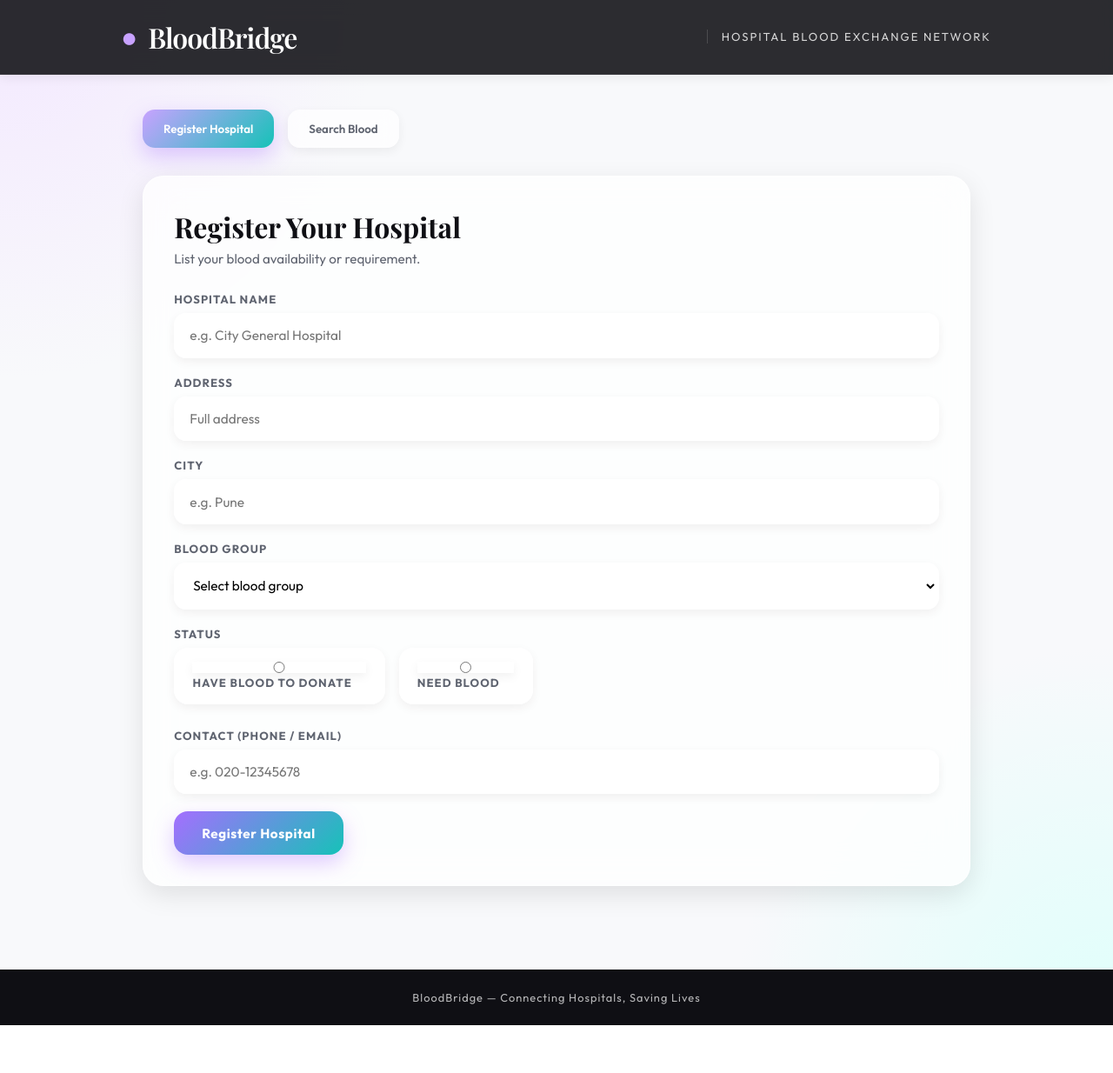
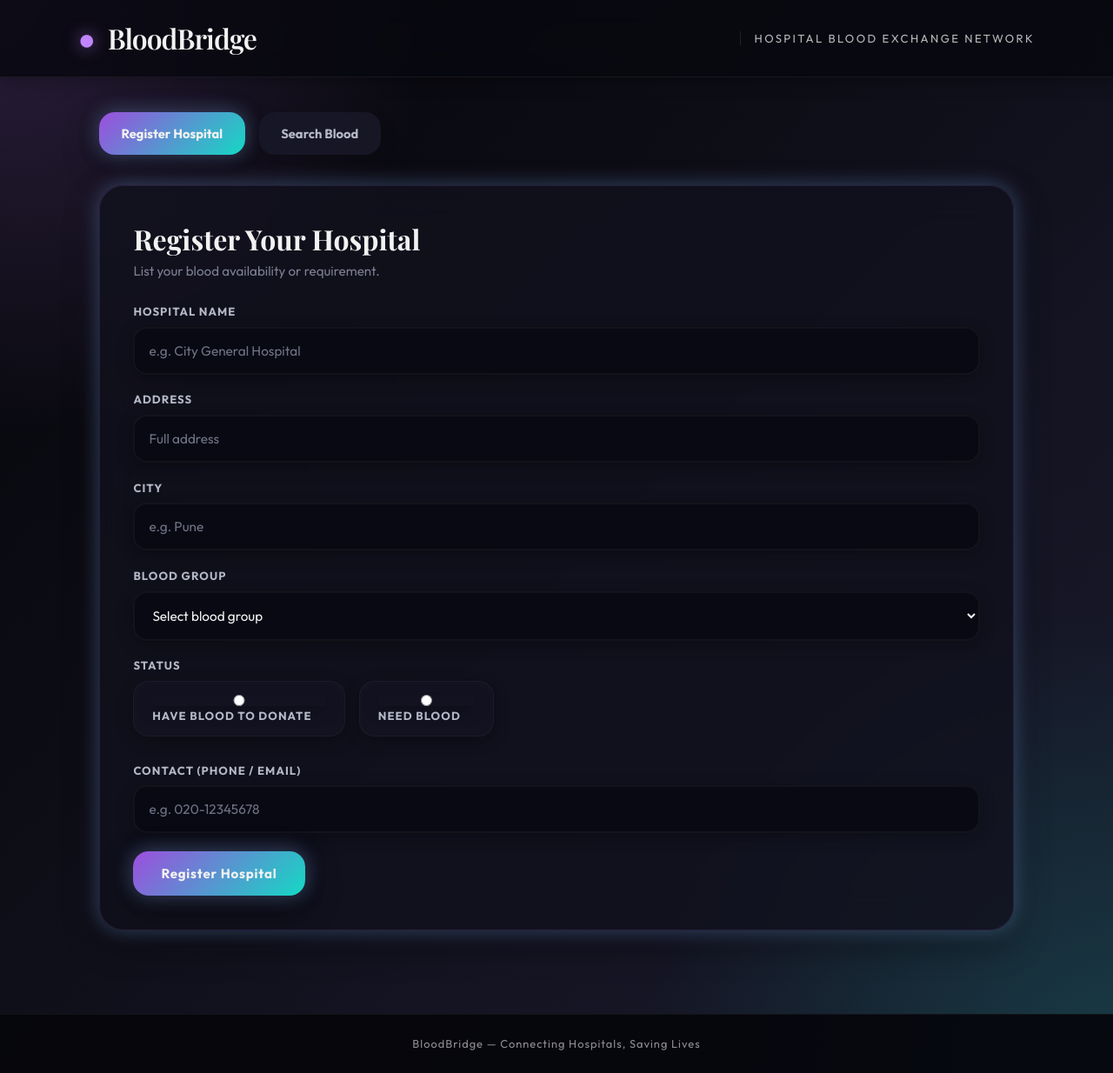
Before and after one commit to prishagawande25-collab/cpps1, a Flask app: page / in a window 1280 px wide. Shown: the whole page at 87% size. Before the commit the page ends 1179 px from the top, so only its background shows below. Run offline with Flask 3, Linux system fonts and the light colour scheme.

Commit message:
Update style.css

```diff
--- a/static/style.css
+++ b/static/style.css
@@ -1,58 +1,95 @@
-@import url('https://fonts.googleapis.com/css2?family=Outfit:wght@300;400;500;600;700&family=Playfair+Display:wght@600;700&display=swap');
+@import url('https://fonts.googleapis.com/css2?family=Outfit:wght@300;400;500;600;700;800&family=Playfair+Display:wght@600;700&display=swap');
 
 *,
 *::before,
 *::after{
-  box-sizing:border-box;
     margin:0;
     padding:0;
+    box-sizing:border-box;
 }
 
 :root{
-  /* COLORS */
-  --black:#0f0f14;
-  --white:#ffffff;
 
-  --lilac:#c8a2ff;
-  --lilac-dark:#a56eff;
-  --lilac-light:#f4ecff;
+    /* MAIN COLORS */
 
-  --teal:#16c2b8;
-  --teal-dark:#009b93;
-  --teal-light:#e8fffc;
+    --black:#07070c;
+    --black-2:#101018;
+    --black-3:#171726;
 
-  --gray-100:#f8f9fb;
-  --gray-200:#e8eaf0;
-  --gray-400:#9aa0ab;
-  --gray-600:#5f6470;
-  --gray-800:#22242b;
+    --white:#f2f2f2;
 
-  --danger:#ff5a7a;
+    --lilac:#c084fc;
+    --lilac-dark:#9d4edd;
+    --lilac-light:#2d1d46;
 
-  --radius:18px;
+    --teal:#14d9c4;
+    --teal-dark:#00bfa6;
+    --teal-light:#112b2d;
+
+    --gray-100:#13131d;
+    --gray-200:#1d1d2b;
+    --gray-300:#272739;
+    --gray-400:#7c7f92;
+    --gray-600:#b4b8c7;
+    --gray-800:#f4f4f4;
+
+    --danger:#ff5c8a;
+
+    --radius:22px;
 
     /* SHADOWS */
-  --shadow-sm:0 4px 12px rgba(0,0,0,0.06);
-  --shadow-md:0 10px 30px rgba(0,0,0,0.10);
-  --shadow-lg:0 18px 45px rgba(0,0,0,0.18);
 
-  /* GLASS */
-  --glass:rgba(255,255,255,0.75);
+    --shadow-sm:
+    0 5px 18px rgba(0,0,0,0.28);
+
+    --shadow-md:
+    0 15px 40px rgba(0,0,0,0.45);
+
+    --shadow-lg:
+    0 25px 70px rgba(0,0,0,0.65);
+
+    /* GLOW */
+
+    --glow-lilac:
+    0 0 25px rgba(192,132,252,0.25);
+
+    --glow-teal:
+    0 0 25px rgba(20,217,196,0.18);
+
+    --glass:
+    rgba(18,18,30,0.82);
 }
 
 /* BODY */
 
 body{
+
     font-family:'Outfit',sans-serif;
+
     background:
-  radial-gradient(circle at top left, #f3e8ff 0%, transparent 25%),
-  radial-gradient(circle at bottom right, #dffffb 0%, transparent 25%),
-  var(--gray-100);
+    radial-gradient(circle at top left,
+    rgba(192,132,252,0.20),
+    transparent 28%),
 
-  color:var(--black);
+    radial-gradient(circle at bottom right,
+    rgba(20,217,196,0.18),
+    transparent 30%),
+
+    linear-gradient(
+    135deg,
+    #05050a,
+    #0c0c14,
+    #141423,
+    #19192a
+    );
+
+    color:var(--white);
+
     min-height:100vh;
+
     display:flex;
     flex-direction:column;
+
     overflow-x:hidden;
 }
 
@@ -63,502 +100,883 @@ body{
 }
 
 ::-webkit-scrollbar-track{
-  background:var(--gray-100);
+    background:#0f0f17;
 }
 
 ::-webkit-scrollbar-thumb{
-  background:linear-gradient(var(--lilac), var(--teal));
+    background:linear-gradient(
+    var(--lilac),
+    var(--teal)
+    );
+
     border-radius:20px;
 }
 
 /* HEADER */
 
 header{
+
     position:sticky;
     top:0;
-  z-index:100;
-  backdrop-filter:blur(14px);
-  background:rgba(15,15,20,0.88);
-  border-bottom:1px solid rgba(255,255,255,0.08);
-  padding:1.3rem 2rem;
+    z-index:999;
+
+    background:rgba(8,8,15,0.82);
+
+    backdrop-filter:blur(16px);
+
+    border-bottom:1px solid rgba(255,255,255,0.06);
+
+    padding:1.4rem 2rem;
+
     box-shadow:var(--shadow-sm);
 }
 
 .header-inner{
-  max-width:1000px;
+
+    max-width:1100px;
+
     margin:auto;
+
     display:flex;
+
     align-items:center;
+
     justify-content:space-between;
+
     gap:1rem;
 }
 
 .logo{
+
     display:flex;
+
     align-items:center;
-  gap:0.8rem;
+
+    gap:0.9rem;
 }
 
 .drop{
-  font-size:1.8rem;
+
+    font-size:2rem;
+
     color:var(--lilac);
-  animation:pulse 2s infinite;
+
+    animation:pulse 2.5s infinite;
+
+    text-shadow:0 0 18px rgba(192,132,252,0.6);
 }
 
 .brand{
+
     font-family:'Playfair Display',serif;
+
     font-size:2rem;
+
     color:var(--white);
+
     letter-spacing:-1px;
 }
 
 .tagline{
-  color:#d7d7d7;
+
+    color:rgba(255,255,255,0.72);
+
     font-size:0.82rem;
-  letter-spacing:0.15em;
+
     text-transform:uppercase;
-  border-left:1px solid rgba(255,255,255,0.15);
+
+    letter-spacing:0.18em;
+
+    border-left:1px solid rgba(255,255,255,0.1);
+
     padding-left:1rem;
 }
 
 /* MAIN */
 
 main{
+
     flex:1;
-  max-width:1000px;
+
+    max-width:1100px;
+
     width:100%;
+
     margin:auto;
+
     padding:2.5rem 1.5rem 4rem;
-  animation:fadeUp 0.8s ease;
+
+    animation:fadeUp 0.9s ease;
 }
 
 /* TABS */
 
 .tabs{
+
     display:flex;
+
     gap:1rem;
-  margin-bottom:2rem;
+
     flex-wrap:wrap;
+
+    margin-bottom:2.2rem;
 }
 
 .tab-btn{
+
     border:none;
-  background:rgba(255,255,255,0.7);
-  backdrop-filter:blur(10px);
-  padding:0.9rem 1.5rem;
-  border-radius:14px;
+
+    background:rgba(24,24,40,0.85);
+
+    color:var(--gray-600);
+
+    padding:0.95rem 1.6rem;
+
+    border-radius:18px;
+
     font-family:'Outfit',sans-serif;
-  font-weight:600;
-  color:var(--gray-600);
+
+    font-size:0.92rem;
+
+    font-weight:700;
+
     cursor:pointer;
-  transition:0.3s ease;
+
+    transition:0.35s ease;
+
     box-shadow:var(--shadow-sm);
 }
 
 .tab-btn:hover{
+
     transform:translateY(-3px);
-  background:var(--white);
-  color:var(--black);
+
+    color:var(--white);
+
+    border:1px solid rgba(20,217,196,0.2);
+
+    box-shadow:
+    var(--glow-teal),
+    var(--shadow-md);
 }
 
 .tab-btn.active{
-  background:linear-gradient(135deg,var(--lilac),var(--teal));
+
+    background:
+    linear-gradient(
+    135deg,
+    var(--lilac-dark),
+    var(--teal)
+    );
+
     color:var(--white);
-  box-shadow:0 10px 25px rgba(165,110,255,0.35);
+
+    box-shadow:
+    var(--glow-lilac),
+    var(--glow-teal),
+    var(--shadow-md);
 }
 
 /* FORM BOX */
 
 .form-box{
+
     background:var(--glass);
-  backdrop-filter:blur(20px);
-  border:1px solid rgba(255,255,255,0.5);
-  border-radius:24px;
-  padding:2.2rem;
+
+    backdrop-filter:blur(22px);
+
+    border:1px solid rgba(192,132,252,0.12);
+
+    border-radius:28px;
+
+    padding:2.4rem;
+
     margin-bottom:2rem;
-  box-shadow:var(--shadow-md);
-  animation:fadeUp 0.7s ease;
+
+    box-shadow:
+    var(--glow-lilac),
+    var(--glow-teal),
+    var(--shadow-md);
+
+    animation:fadeUp 0.8s ease;
 }
 
 .form-box h2{
+
     font-family:'Playfair Display',serif;
+
     font-size:2rem;
+
     margin-bottom:0.4rem;
+
+    color:var(--white);
 }
 
 .sub{
-  color:var(--gray-600);
+
+    color:var(--gray-400);
+
     margin-bottom:1.8rem;
+
     font-size:0.95rem;
 }
 
 /* FIELDS */
 
 .field{
-  margin-bottom:1.25rem;
+
+    margin-bottom:1.3rem;
 }
 
 .field label{
+
     display:block;
-  margin-bottom:0.5rem;
+
+    margin-bottom:0.6rem;
+
     font-size:0.82rem;
+
     font-weight:700;
+
+    text-transform:uppercase;
+
+    letter-spacing:0.08em;
+
     color:var(--gray-600);
-  letter-spacing:0.08em;
-  text-transform:uppercase;
 }
 
 .field input,
 .field select,
 .field textarea{
+
     width:100%;
-  padding:0.9rem 1rem;
-  border-radius:14px;
-  border:2px solid transparent;
-  background:rgba(255,255,255,0.85);
+
+    padding:1rem 1rem;
+
+    border-radius:16px;
+
+    border:2px solid rgba(255,255,255,0.04);
+
+    background:rgba(10,10,20,0.95);
+
+    color:var(--white);
+
     font-family:'Outfit',sans-serif;
+
     font-size:0.96rem;
-  transition:0.3s ease;
+
+    transition:0.35s ease;
+
     box-shadow:var(--shadow-sm);
+}
+
+.field input::placeholder,
+.field textarea::placeholder{
+
+    color:#6f7385;
 }
 
 .field input:focus,
 .field select:focus,
 .field textarea:focus{
+
     outline:none;
+
     border-color:var(--teal);
+
     transform:translateY(-2px);
+
     box-shadow:
-  0 0 0 4px rgba(22,194,184,0.15),
-  var(--shadow-md);
+    0 0 0 4px rgba(20,217,196,0.10),
+    0 0 25px rgba(20,217,196,0.18);
 }
 
-/* RADIO BUTTONS */
+/* RADIO */
 
 .radio-group{
+
     display:flex;
+
     gap:1rem;
+
     flex-wrap:wrap;
 }
 
 .radio-label{
+
     display:flex;
+
     align-items:center;
+
     gap:0.6rem;
-  padding:0.9rem 1.2rem;
-  border-radius:16px;
-  background:rgba(255,255,255,0.8);
-  border:2px solid transparent;
+
+    padding:0.95rem 1.3rem;
+
+    border-radius:18px;
+
+    background:rgba(20,20,35,0.88);
+
+    border:1px solid rgba(255,255,255,0.04);
+
     cursor:pointer;
-  transition:0.3s ease;
+
+    transition:0.35s ease;
+
     box-shadow:var(--shadow-sm);
 }
 
 .radio-label:hover{
-  transform:translateY(-2px);
+
+    transform:translateY(-3px);
 }
 
 .radio-label:has(input:checked){
-  background:linear-gradient(135deg,var(--lilac),var(--teal));
+
+    background:
+    linear-gradient(
+    135deg,
+    var(--lilac-dark),
+    var(--teal)
+    );
+
     color:var(--white);
-  border-color:transparent;
-  box-shadow:0 10px 25px rgba(22,194,184,0.25);
+
+    box-shadow:
+    var(--glow-lilac),
+    var(--glow-teal);
 }
 
 .radio-label input{
+
     accent-color:white;
 }
 
 /* FIELD ROW */
 
 .field-row{
+
     display:flex;
+
     gap:1rem;
+
+    flex-wrap:wrap;
+
     align-items:flex-end;
-  flex-wrap:wrap;
 }
 
 .field-row .field{
+
     flex:1;
-  min-width:150px;
+
+    min-width:160px;
 }
 
 /* BUTTONS */
 
 .btn-primary{
-  background:linear-gradient(135deg,var(--lilac-dark),var(--teal));
+
+    background:
+    linear-gradient(
+    135deg,
+    var(--lilac-dark),
+    var(--teal)
+    );
+
     color:var(--white);
+
     border:none;
-  padding:0.95rem 2rem;
-  border-radius:16px;
+
+    padding:1rem 2rem;
+
+    border-radius:18px;
+
     font-family:'Outfit',sans-serif;
+
     font-size:0.95rem;
+
     font-weight:700;
+
     cursor:pointer;
-  transition:0.35s ease;
-  letter-spacing:0.04em;
-  box-shadow:0 10px 25px rgba(165,110,255,0.35);
+
+    transition:0.4s ease;
+
+    letter-spacing:0.05em;
+
+    box-shadow:
+    var(--glow-lilac),
+    var(--glow-teal),
+    var(--shadow-md);
 }
 
 .btn-primary:hover{
-  transform:translateY(-4px) scale(1.02);
-  box-shadow:0 18px 35px rgba(22,194,184,0.35);
+
+    transform:
+    translateY(-5px)
+    scale(1.03);
+
+    filter:brightness(1.08);
+
+    box-shadow:
+    0 0 35px rgba(192,132,252,0.35),
+    0 0 55px rgba(20,217,196,0.28),
+    var(--shadow-lg);
 }
 
 .btn-primary:active{
+
     transform:scale(0.97);
 }
 
 .search-btn{
+
     white-space:nowrap;
-  height:54px;
+
+    height:58px;
 }
 
 /* ALERTS */
 
 .alert{
+
     padding:1rem 1.2rem;
-  border-radius:16px;
-  margin-bottom:1.5rem;
+
+    border-radius:18px;
+
+    margin-bottom:1.4rem;
+
     font-weight:600;
+
     animation:fadeUp 0.5s ease;
 }
 
 .alert.success{
-  background:var(--teal-light);
-  border:1px solid rgba(22,194,184,0.3);
-  color:var(--teal-dark);
+
+    background:rgba(20,217,196,0.12);
+
+    border:1px solid rgba(20,217,196,0.25);
+
+    color:var(--teal);
 }
 
 .alert.error{
-  background:#fff0f3;
-  border:1px solid rgba(255,90,122,0.25);
+
+    background:rgba(255,92,138,0.10);
+
+    border:1px solid rgba(255,92,138,0.22);
+
     color:var(--danger);
 }
 
 /* RESULTS */
 
 .results-header{
+
     display:flex;
+
     justify-content:space-between;
+
     align-items:center;
+
     flex-wrap:wrap;
+
     gap:1rem;
+
     margin-bottom:1.5rem;
 }
 
 .result-note{
-  color:var(--gray-600);
+
+    color:var(--gray-400);
+
     font-weight:500;
 }
 
 .result-note.city-match{
-  color:var(--teal-dark);
+
+    color:var(--teal);
 }
 
 .result-note.fallback{
-  color:#cc8400;
+
+    color:#ffcb6b;
 }
 
 .count{
-  background:linear-gradient(135deg,var(--lilac-light),var(--teal-light));
+
+    background:
+    linear-gradient(
+    135deg,
+    rgba(192,132,252,0.15),
+    rgba(20,217,196,0.15)
+    );
+
+    color:var(--white);
+
     padding:0.5rem 1rem;
+
     border-radius:999px;
+
     font-size:0.82rem;
+
     font-weight:700;
+
+    border:1px solid rgba(255,255,255,0.05);
 }
 
 /* CARDS */
 
 .cards{
+
     display:grid;
-  grid-template-columns:repeat(auto-fill,minmax(290px,1fr));
-  gap:1.5rem;
+
+    grid-template-columns:
+    repeat(auto-fill,minmax(300px,1fr));
+
+    gap:1.6rem;
 }
 
 .card{
+
     position:relative;
+
     overflow:hidden;
-  background:rgba(255,255,255,0.85);
-  backdrop-filter:blur(15px);
-  border-radius:24px;
-  padding:1.6rem;
-  border:1px solid rgba(255,255,255,0.4);
-  box-shadow:var(--shadow-md);
-  transition:0.4s ease;
+
+    background:
+    linear-gradient(
+    145deg,
+    rgba(26,26,42,0.96),
+    rgba(15,15,24,0.98)
+    );
+
+    border-radius:28px;
+
+    padding:1.7rem;
+
+    border:1px solid rgba(20,217,196,0.10);
+
+    box-shadow:
+    var(--glow-lilac),
+    var(--shadow-md);
+
+    transition:0.45s ease;
 }
 
 .card::before{
+
     content:'';
+
     position:absolute;
+
     top:0;
     left:0;
+
     width:100%;
     height:5px;
-  background:linear-gradient(to right,var(--lilac),var(--teal));
+
+    background:
+    linear-gradient(
+    to right,
+    var(--lilac),
+    var(--teal)
+    );
 }
 
 .card:hover{
-  transform:translateY(-8px);
-  box-shadow:var(--shadow-lg);
+
+    transform:
+    translateY(-10px)
+    scale(1.02);
+
+    border-color:rgba(192,132,252,0.35);
+
+    box-shadow:
+    0 0 40px rgba(192,132,252,0.18),
+    0 0 60px rgba(20,217,196,0.12),
+    var(--shadow-lg);
 }
 
 .card-top{
+
     display:flex;
+
+    justify-content:space-between;
+
     align-items:center;
-  justify-content:space-between;
+
     margin-bottom:1rem;
 }
 
 .blood-badge{
+
     font-family:'Playfair Display',serif;
+
     font-size:2rem;
+
     font-weight:700;
 }
 
 .blood-badge.donate{
-  color:var(--teal-dark);
+
+    color:var(--teal);
+
+    text-shadow:0 0 15px rgba(20,217,196,0.4);
 }
 
 .blood-badge.need{
+
     color:var(--danger);
 }
 
 .status-tag{
+
     font-size:0.72rem;
+
     font-weight:700;
+
     text-transform:uppercase;
-  padding:0.4rem 0.8rem;
+
+    padding:0.45rem 0.85rem;
+
     border-radius:999px;
+
+    letter-spacing:0.08em;
 }
 
 .status-tag.donate{
-  background:var(--teal-light);
-  color:var(--teal-dark);
+
+    background:rgba(20,217,196,0.12);
+
+    color:var(--teal);
 }
 
 .status-tag.need{
-  background:#fff0f3;
+
+    background:rgba(255,92,138,0.12);
+
     color:var(--danger);
 }
 
 .card-name{
-  font-size:1.15rem;
+
+    font-size:1.18rem;
+
     font-weight:700;
+
     margin-bottom:0.45rem;
 }
 
 .card-address{
-  color:var(--gray-600);
+
+    color:var(--gray-400);
+
     line-height:1.7;
-  margin-bottom:1.2rem;
-  font-size:0.9rem;
+
+    margin-bottom:1.3rem;
+
+    font-size:0.92rem;
 }
 
 /* CONTACT BUTTON */
 
 .btn-contact{
+
     width:100%;
-  padding:0.85rem;
+
+    padding:0.9rem;
+
     border:none;
-  border-radius:14px;
-  background:var(--black);
+
+    border-radius:16px;
+
+    background:
+    linear-gradient(
+    135deg,
+    var(--black-2),
+    var(--black-3)
+    );
+
     color:var(--white);
+
     font-family:'Outfit',sans-serif;
+
     font-size:0.9rem;
+
     font-weight:700;
+
     cursor:pointer;
+
     transition:0.35s ease;
+
+    border:1px solid rgba(255,255,255,0.05);
 }
 
 .btn-contact:hover{
-  background:linear-gradient(135deg,var(--lilac-dark),var(--teal));
-  transform:translateY(-2px);
+
+    background:
+    linear-gradient(
+    135deg,
+    var(--lilac-dark),
+    var(--teal)
+    );
+
+    transform:translateY(-3px);
+
+    box-shadow:
+    var(--glow-lilac),
+    var(--glow-teal);
 }
 
-/* CONTACT SECTION */
+/* CONTACT REVEAL */
 
 .contact-reveal{
+
     margin-top:1rem;
+
     padding-top:1rem;
-  border-top:1px solid var(--gray-200);
-  animation:fadeUp 0.4s ease;
+
+    border-top:1px solid rgba(255,255,255,0.06);
+
+    animation:fadeUp 0.5s ease;
 }
 
 .contact-info{
+
+    font-size:0.95rem;
+
     font-weight:700;
+
     margin-bottom:0.8rem;
 }
 
 .msg-form textarea{
+
     width:100%;
-  padding:0.8rem;
-  border-radius:14px;
-  border:2px solid transparent;
+
+    padding:0.9rem;
+
+    border-radius:16px;
+
+    border:2px solid rgba(255,255,255,0.05);
+
+    background:rgba(10,10,20,0.95);
+
+    color:var(--white);
+
     resize:vertical;
+
     margin-bottom:0.6rem;
+
     font-family:'Outfit',sans-serif;
-  transition:0.3s ease;
+
+    transition:0.35s ease;
 }
 
 .msg-form textarea:focus{
+
     outline:none;
+
     border-color:var(--lilac);
+
+    box-shadow:
+    0 0 20px rgba(192,132,252,0.18);
 }
 
 .btn-send{
+
     width:100%;
-  padding:0.8rem;
+
+    padding:0.9rem;
+
     border:none;
-  border-radius:14px;
-  background:linear-gradient(135deg,var(--black),var(--gray-800));
+
+    border-radius:16px;
+
+    background:
+    linear-gradient(
+    135deg,
+    var(--black-2),
+    var(--black-3)
+    );
+
     color:var(--white);
+
     font-weight:700;
+
     cursor:pointer;
-  transition:0.3s ease;
+
+    transition:0.35s ease;
 }
 
 .btn-send:hover{
-  background:linear-gradient(135deg,var(--teal-dark),var(--lilac-dark));
-  transform:translateY(-2px);
+
+    background:
+    linear-gradient(
+    135deg,
+    var(--teal-dark),
+    var(--lilac-dark)
+    );
+
+    transform:translateY(-3px);
+
+    box-shadow:
+    var(--glow-lilac),
+    var(--glow-teal);
 }
 
 .btn-send:disabled{
+
     opacity:0.6;
+
     cursor:not-allowed;
 }
 
 /* EMPTY STATE */
 
 .empty-state{
+
     text-align:center;
+
     padding:5rem 2rem;
-  color:var(--gray-600);
+
+    color:var(--gray-400);
 }
 
 .empty-icon{
+
     font-size:4rem;
+
     margin-bottom:1rem;
+
     animation:float 3s ease-in-out infinite;
 }
 
 .empty-sub{
-  margin-top:0.5rem;
+
+    margin-top:0.6rem;
+
     font-size:0.95rem;
 }
 
 /* FOOTER */
 
 footer{
+
     text-align:center;
-  padding:1.5rem;
-  background:var(--black);
-  color:rgba(255,255,255,0.7);
+
+    padding:1.6rem;
+
+    background:rgba(5,5,10,0.9);
+
+    border-top:1px solid rgba(255,255,255,0.05);
+
+    color:rgba(255,255,255,0.55);
+
     font-size:0.8rem;
+
     letter-spacing:0.08em;
 }
 
-/* UTILS */
+/* UTILITIES */
 
 .hidden{
     display:none;
@@ -567,10 +985,12 @@ footer{
 /* ANIMATIONS */
 
 @keyframes fadeUp{
+
     from{
         opacity:0;
-    transform:translateY(20px);
+        transform:translateY(25px);
     }
+
     to{
         opacity:1;
         transform:translateY(0);
@@ -578,24 +998,30 @@ footer{
 }
 
 @keyframes pulse{
+
     0%{
         transform:scale(1);
     }
+
     50%{
         transform:scale(1.12);
     }
+
     100%{
         transform:scale(1);
     }
 }
 
 @keyframes float{
+
     0%{
         transform:translateY(0);
     }
+
     50%{
         transform:translateY(-10px);
     }
+
     100%{
         transform:translateY(0);
     }
@@ -603,7 +1029,7 @@ footer{
 
 /* RESPONSIVE */
 
-@media(max-width:700px){
+@media(max-width:768px){
 
     header{
         padding:1rem;
@@ -628,10 +1054,18 @@ footer{
     }
 
     .form-box{
-    padding:1.5rem;
+        padding:1.6rem;
     }
 
     .brand{
         font-size:1.6rem;
     }
+
+    .tabs{
+        gap:0.8rem;
     }
+
+    .tab-btn{
+        width:100%;
+    }
+}
```
Lines whose indentation alone changed are shown as unchanged.
